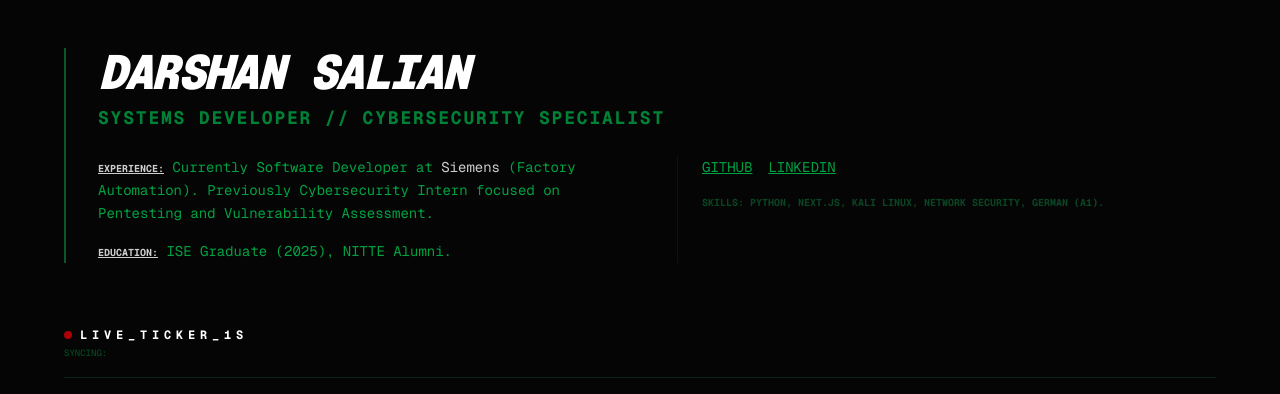
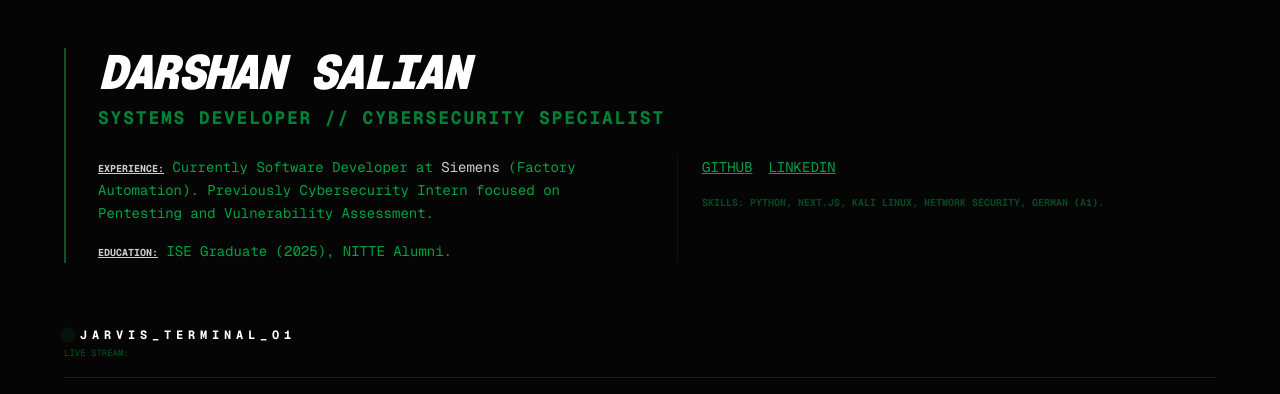
Before and after one commit to DarshanSalian/jarvis-wealth-engine, a Next.js app: page / in a window 1280 px wide. Shown: the top 394 px of the page. Built offline with nearby package versions, Linux system fonts and the light colour scheme; no server answers.

Commit message:
feat: JARVIS_TERMINAL_O1 with 15 stocks

```diff
--- a/app/page.tsx
+++ b/app/page.tsx
@@ -18,7 +18,6 @@ export default function Home() {
     } catch (e) { console.error("Sync Failure"); }
   };
 
-  // HIGH-FREQUENCY REFRESH: 1 SECOND
   useEffect(() => {
     syncMarket();
     const interval = setInterval(syncMarket, 1000);
@@ -50,15 +49,15 @@ export default function Home() {
           </div>
         </section>
 
-        {/* --- LIVE 1-SECOND MARKET ENGINE --- */}
+        {/* --- JARVIS_TERMINAL_O1 --- */}
         <section className="space-y-6">
           <div className="flex justify-between items-end border-b border-green-900/40 pb-4">
             <div>
               <h2 className="text-xs font-bold text-white tracking-[0.4em] uppercase flex items-center gap-2">
-                <span className="w-2 h-2 bg-red-600 rounded-full animate-pulse"></span>
-                LIVE_TICKER_1S
+                <span className="w-2 h-2 bg-green-500 rounded-full animate-ping"></span>
+                JARVIS_TERMINAL_O1
               </h2>
-              <p className="text-[9px] opacity-40 mt-1 uppercase">Syncing: {lastSync}</p>
+              <p className="text-[9px] opacity-40 mt-1 uppercase">Live Stream: {lastSync}</p>
             </div>
           </div>
 
@@ -82,8 +81,8 @@ export default function Home() {
           <div className="fixed inset-0 bg-black/95 z-50 flex items-center justify-center p-4">
             <div className="bg-[#0a0a0a] border border-green-500 w-full max-w-6xl h-[85vh] rounded shadow-2xl flex flex-col">
               <div className="p-4 border-b border-green-900 flex justify-between bg-green-950/20">
-                <span className="text-white font-bold italic uppercase text-xs">Analysis_Mode: {selectedStock.symbol}</span>
-                <button onClick={() => setSelectedStock(null)} className="text-green-500 hover:text-white">EXIT [X]</button>
+                <span className="text-white font-bold italic uppercase text-xs">Analysis: {selectedStock.symbol}</span>
+                <button onClick={() => setSelectedStock(null)} className="text-green-500 hover:text-white">CLOSE [X]</button>
               </div>
               <div className="flex-1">
                 <iframe
```
